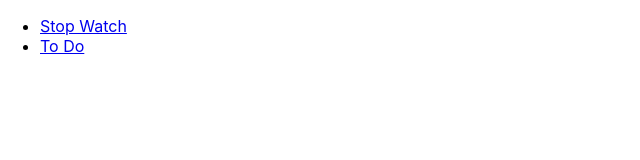
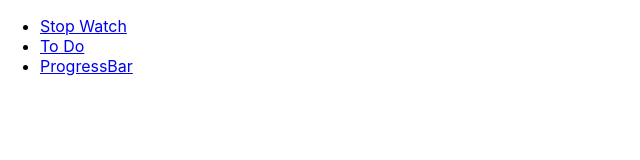
Before and after one commit to rajeevcodehub/practice, a React (Create React App) app in the folder practice/: page / in a window 1280 px wide. Shown: the top 160 px of the page, without its empty margins (0-640 px from the left). Built offline with nearby package versions, Linux system fonts and the light colour scheme.

Commit message:
Progress Bar

```diff
--- a/practice/src/App.js
+++ b/practice/src/App.js
@@ -6,6 +6,7 @@ import {
 import Home from "./component/Home";
 import StopWatch from "./component/Stopwatch";
 import ToDo from "./component/ToDo";
+import ProgressBar from "./component/ProgressBar";
 
 function App() {
   const router = createBrowserRouter([
@@ -21,6 +22,10 @@ function App() {
       path: "/ToDo",
       element: <ToDo />,
     },
+    {
+      path: "/progressbar",
+      element: <ProgressBar />,
+    },
   ]);
   return (
    <RouterProvider router={router} />
--- a/practice/src/component/Home.js
+++ b/practice/src/component/Home.js
@@ -9,6 +9,9 @@ const Home = () => {
             <li >
                 <Link to="/toDo">To Do</Link>
             </li>
+            <li >
+                <Link to="/progressbar">ProgressBar</Link>
+            </li>
         </ul>
     );
 }
--- /dev/null
+++ b/practice/src/component/ProgressBar.js
@@ -0,0 +1,7 @@
+const ProgressBar = () => {
+    return (
+        <h1>ProgressBar</h1>
+    )
+}
+
+export default ProgressBar;
```
